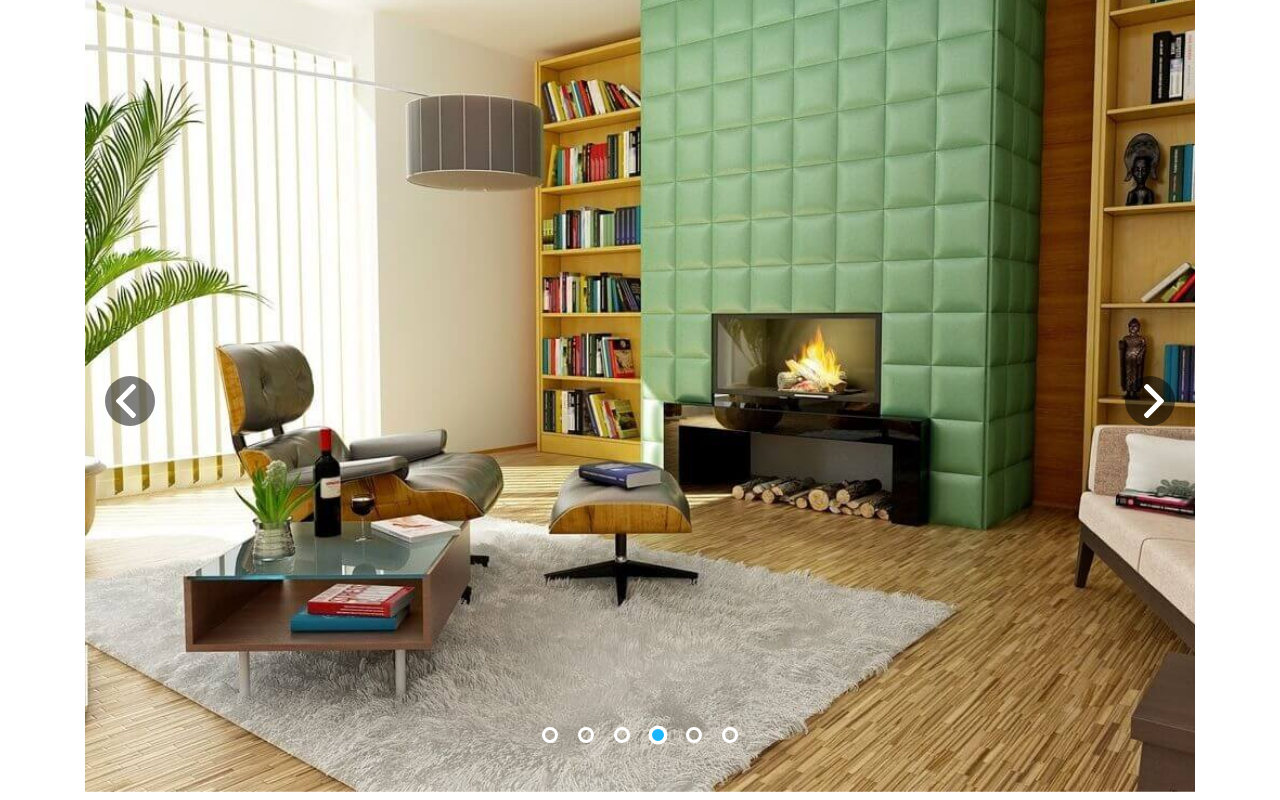
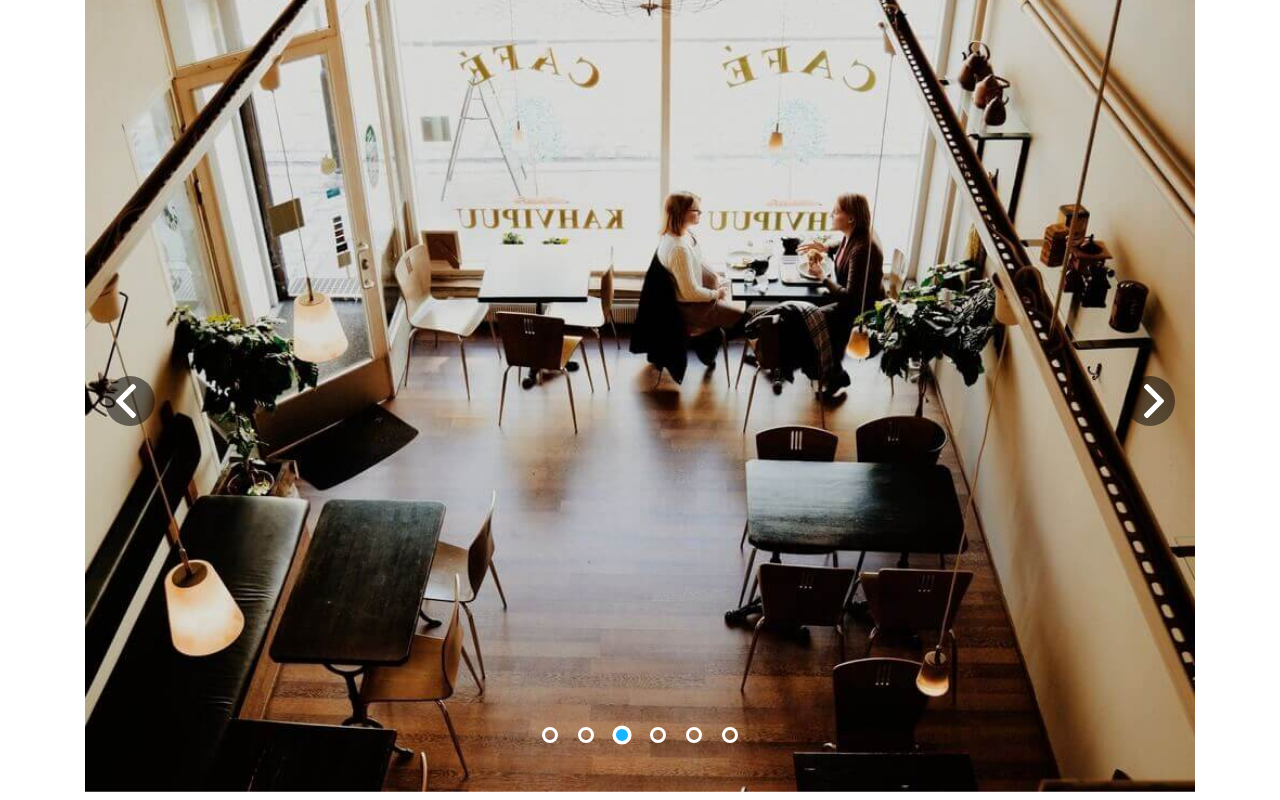
Before and after one commit to MikeDestroyer/JS-learning, a website built with webpack: page dist/index.html in a window 1280 px wide. Both pictures are taken after a click on the link 130 px from the left and 1978 px from the top of the page. Shown: the part 1578-2378 px from the top of the page. Built offline with nearby package versions, Linux system fonts and the light colour scheme.

Commit message:
Выполнил задание №23

```diff
--- a/src/modules/slider.js
+++ b/src/modules/slider.js
@@ -3,13 +3,25 @@
 const slider = () => {
     const sliderBlock = document.querySelector('.portfolio-content')
     const slides = document.querySelectorAll('.portfolio-item')
-    const btnPrev = document.querySelector('.prev')
-    const btnNext = document.querySelector('.next')
-    const dots = document.querySelectorAll('.dot')
+    const dotsBlock = document.querySelector('.portfolio-dots')
+    const timeInterval = 2000
 
+    let dots
     let currentSlide = 0
+    let Interval
 
+    const sliderInit = () => {
+        slides.forEach((slide, index) => {
+            const dotElement = document.createElement('li')
+            dotElement.classList.add('dot')
+            if (index == 0) {
+                dotElement.classList.add('dot-active')
+            }
+            dotsBlock.append(dotElement)
+        })
 
+        dots = document.querySelectorAll('.dot')
+    }
 
     const prevSlide = (elems, index, strClass) => {
         elems[index].classList.remove(strClass)
@@ -31,24 +43,59 @@ const slider = () => {
         nextSlide(dots, currentSlide, 'dot-active')
     }
 
-    const startSlide = () => {
-        setInterval(autoSlide, 2000)
+    const startSlide = (timer = 1500) => {
+        Interval = setInterval(autoSlide, timer)
+    }
+    const stopSlide = () => {
+        clearInterval(Interval)
     }
 
     sliderBlock.addEventListener('click', (e) => {
         e.preventDefault()
+
+        if (!e.target.matches('.dot, .portfolio-btn')) {
+            return
+        }
+
+        prevSlide(slides, currentSlide, 'portfolio-item-active')
+        prevSlide(dots, currentSlide, 'dot-active')
+
+
         if (e.target.matches('#arrow-left')) {
-            console.log('left');
+            currentSlide--
         } else if (e.target.matches('#arrow-right')) {
-            console.log('right');
+            currentSlide++
         } else if ((e.target.classList.contains('dot'))) {
-            console.log('dot');
+            dots.forEach((dot, index) => {
+                if (e.target === dot) {
+                    currentSlide = index
+                }
+            })
         }
+
+        if (currentSlide >= slides.length) {
+            currentSlide = 0
+        } else if (currentSlide < 0) {
+            currentSlide = slides.length - 1
+        }
+
+
+        nextSlide(slides, currentSlide, 'portfolio-item-active')
+        nextSlide(dots, currentSlide, 'dot-active')
     })
 
-    // const stopSlide = () => {
+    sliderBlock.addEventListener('mouseenter', (e) => {
+        if (e.target.matches('.dot, .portfolio-btn')) {
+            stopSlide()
+        }
+    }, true)
+    sliderBlock.addEventListener('mouseleave', (e) => {
+        if (e.target.matches('.dot, .portfolio-btn')) {
+            startSlide(timeInterval)
+        }
+    }, true)
 
-    // }
-    startSlide()
+    sliderInit()
+    startSlide(timeInterval)
 }
 export default slider
```
Also changed, not shown: dist/index.html.
